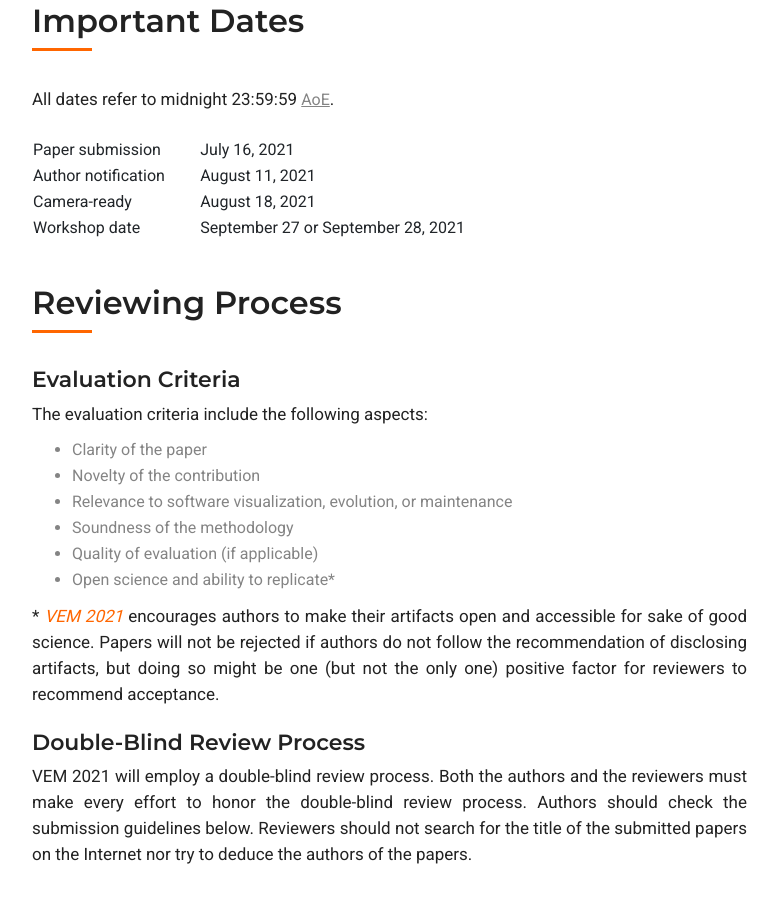
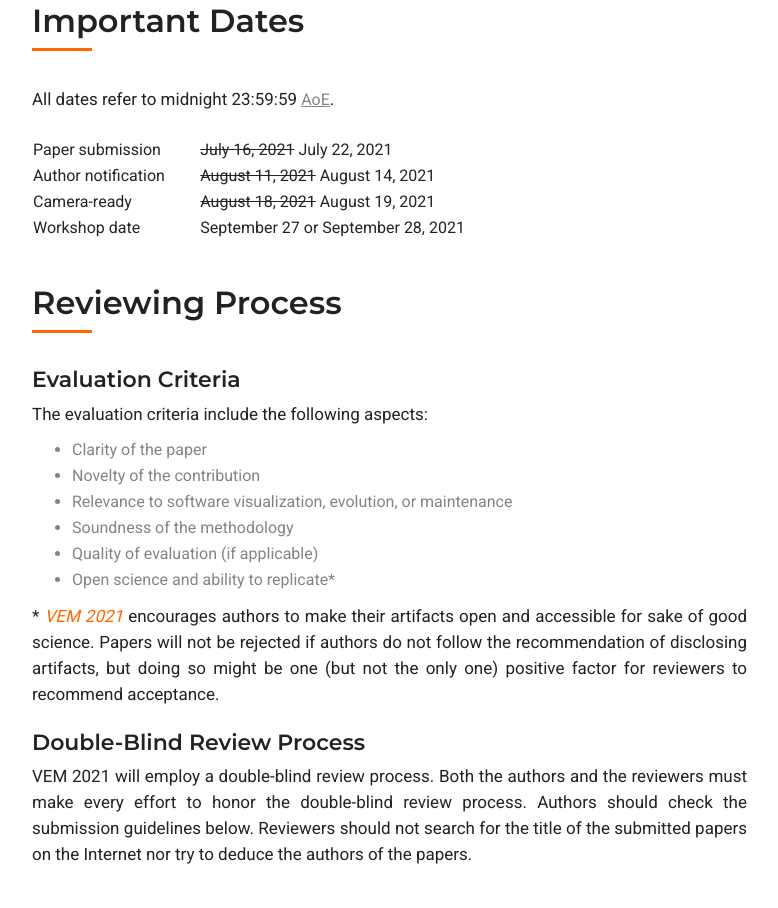
Before and after one commit to vem-workshop/vem2021, a plain HTML site: page cfp.html in a window 1280 px wide. Shown: the part 1512-2420 px from the top of the page, without its empty margins (68-846 px from the left). Drawn offline with Linux system fonts and the light colour scheme; some packages are replaced by stand-ins of ours; a script that the page names is missing.

Commit message:
Update important dates

```diff
--- a/cfp.html
+++ b/cfp.html
@@ -168,15 +168,15 @@
                             <table style="width:70%">
                                 <tr>
                                     <td>Paper submission</td>
-                                    <td>July 16, 2021</td>
+                                    <td><s>July 16, 2021</s> July 22, 2021</td>
                                 </tr>
                                 <tr>
                                     <td>Author notification</td>
-                                    <td>August 11, 2021</td>
+                                    <td><s>August 11, 2021</s> August 14, 2021</td>
                                 </tr>
                                 <tr>
                                     <td>Camera-ready</td>
-                                    <td>August 18, 2021</td>
+                                    <td><s>August 18, 2021</s> August 19, 2021</td>
                                 </tr>
                                 <tr>
                                     <td>Workshop date</td>
```
Also changed, not shown: index.html (+3 -3 lines).
